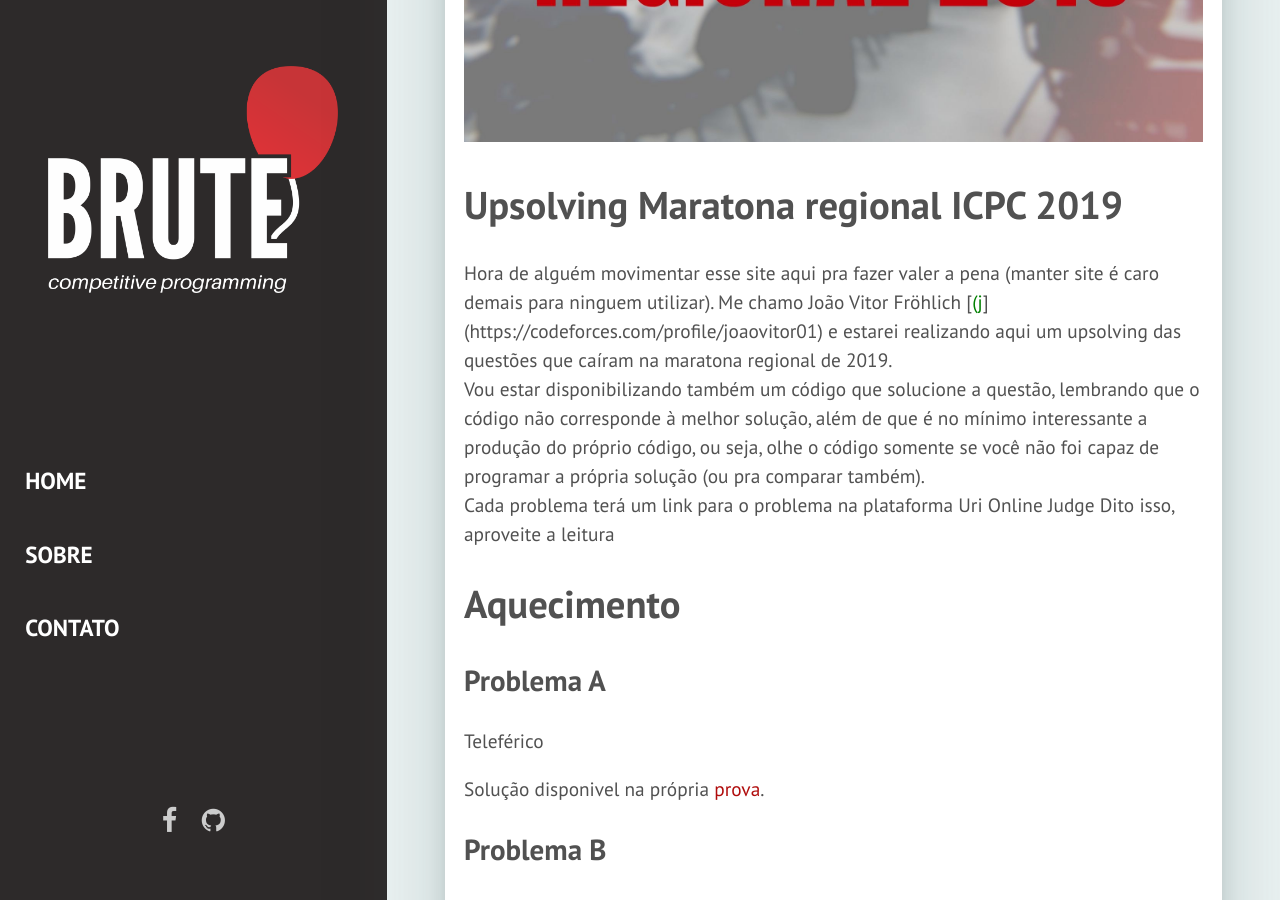
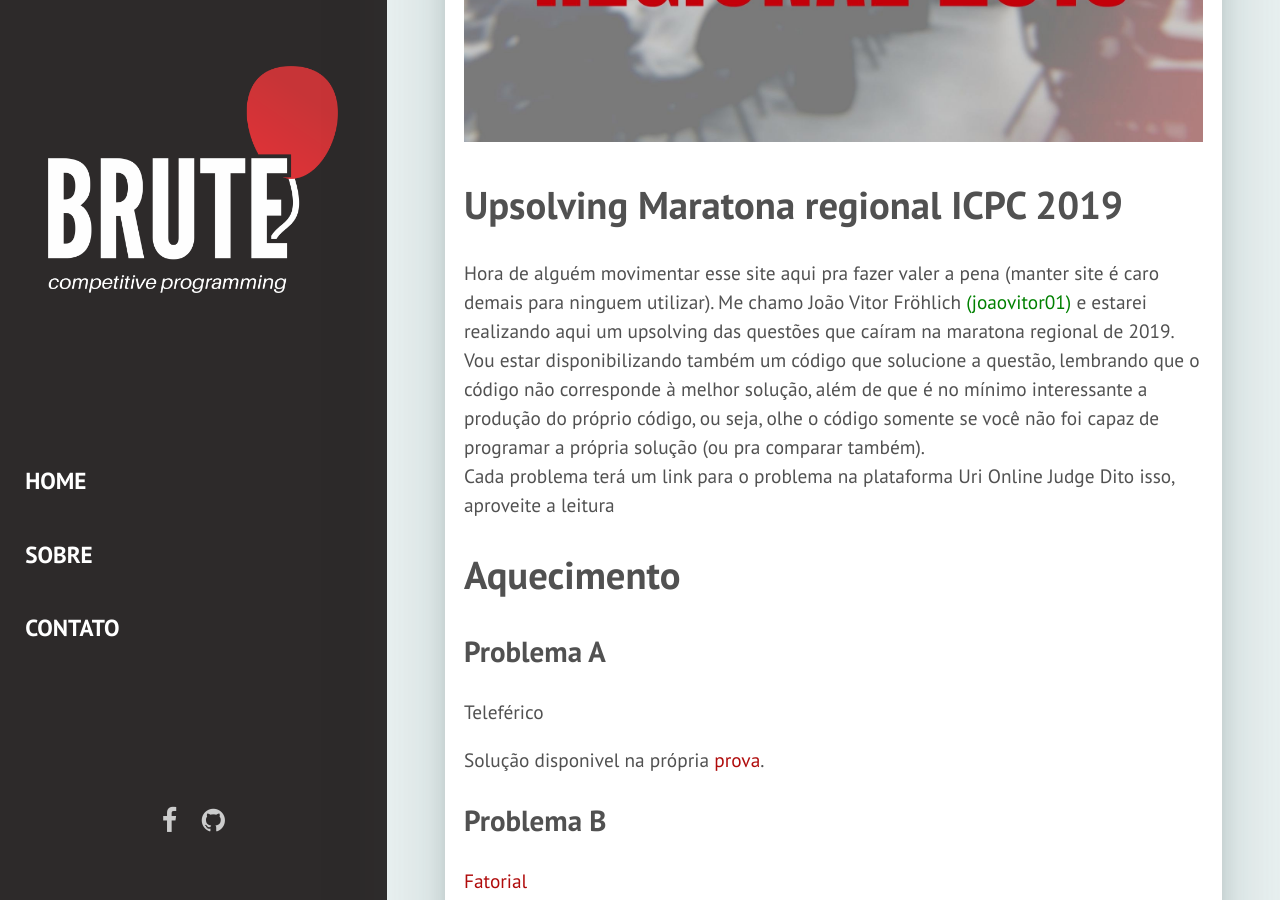
Before and after one commit to BRUTEUdesc/bruteudesc.github.io, a Jekyll site: the page built from _posts/2019-09-27-upsolving_regional_2019.markdown, in a window 1280 px wide and 900 px high, scrolled down 577 px. Built offline with Jekyll 4.4.1, drawn with Linux system fonts in a browser that asks for light colours; some web fonts are replaced; some of the changed lines change nothing that is shown.

Commit message:
Fixed profile link

```diff
--- a/_posts/2019-09-27-upsolving_regional_2019.markdown
+++ b/_posts/2019-09-27-upsolving_regional_2019.markdown
@@ -9,7 +9,7 @@ description: Resolvendo probleminhas
 # Upsolving Maratona regional ICPC 2019
 
 Hora de alguém movimentar esse site aqui pra fazer valer a pena (manter site é caro demais para ninguem utilizar).
-Me chamo João Vitor Fröhlich [<span style="color:green">(j</span>] (https://codeforces.com/profile/joaovitor01) e estarei realizando aqui um upsolving das questões que caíram na maratona regional de 2019.
+Me chamo João Vitor Fröhlich <a href="https://codeforces.com/profile/joaovitor01" style="color: green">(joaovitor01)</a> e estarei realizando aqui um upsolving das questões que caíram na maratona regional de 2019.
 Vou estar disponibilizando também um código que solucione a questão, lembrando que o código não corresponde à melhor solução, além de que é no mínimo interessante a produção do próprio código, ou seja, olhe o código somente se você não foi capaz de
 programar a própria solução (ou pra comparar também).
 Cada problema terá um link para o problema na plataforma Uri Online Judge
```
